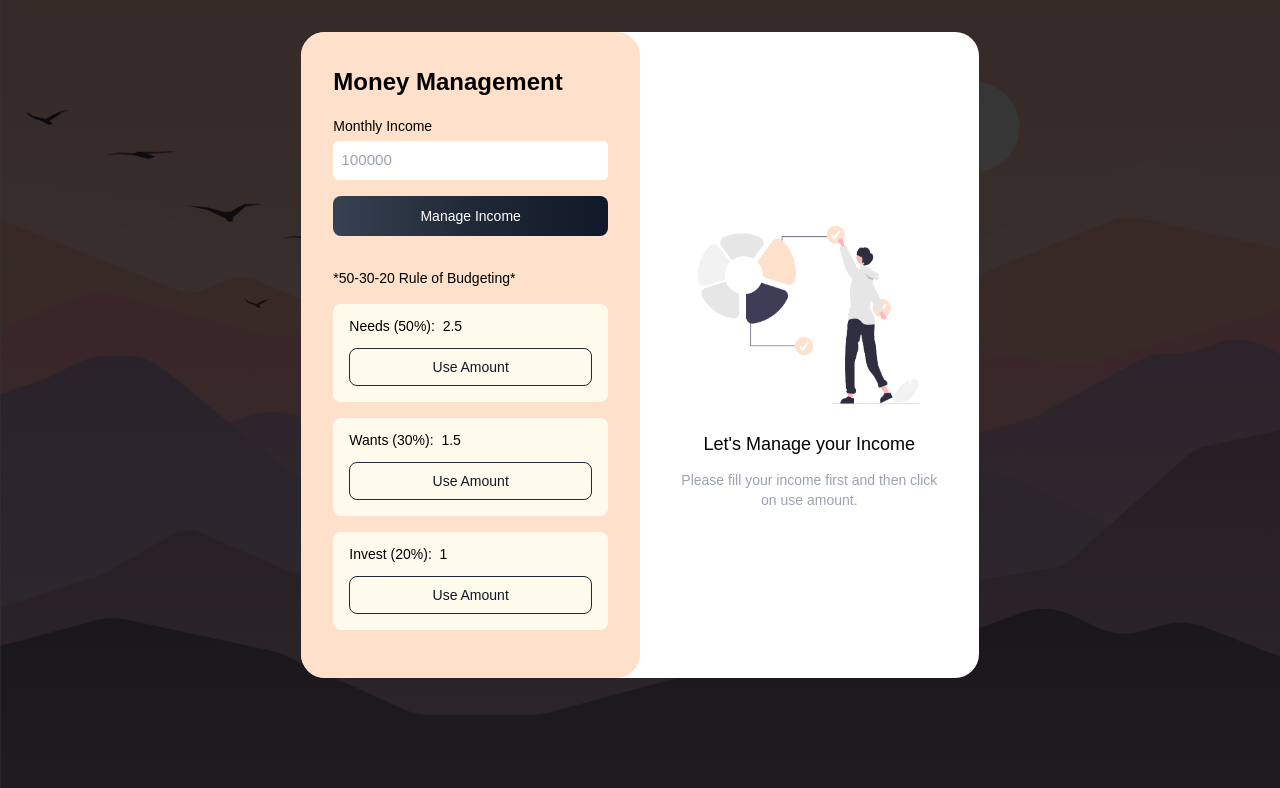
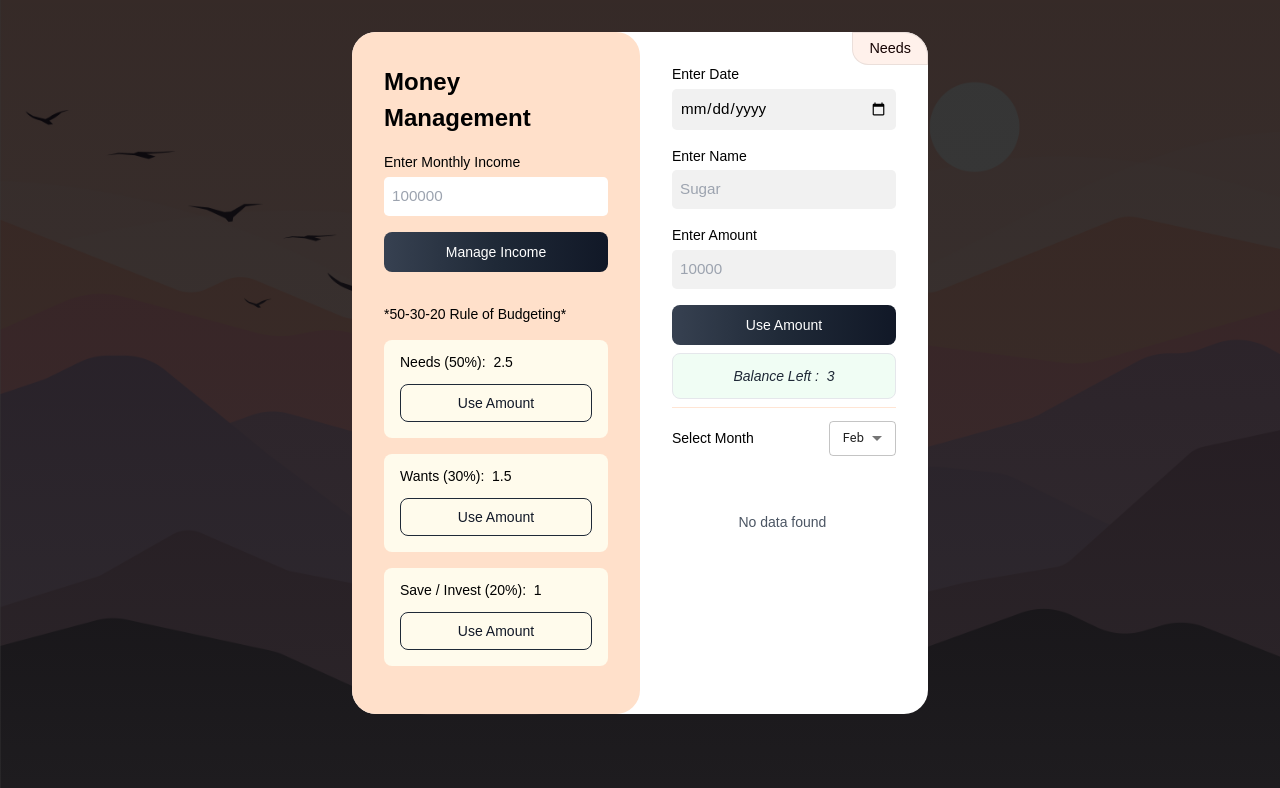
Before and after one commit to gauravsoni97/expensemanagement, a React (Create React App) app: page / in a window 1280 px wide. Both pictures are taken after typing "5" into the empty fields and a click on the button "Manage Income". Shown: the top 788 px of the page. Built offline with nearby package versions, Linux system fonts and the light colour scheme.

Commit message:
code set for empty state

```diff
--- a/src/Components/LeftSide.jsx
+++ b/src/Components/LeftSide.jsx
@@ -14,7 +14,7 @@ const LeftSide = ({
 
         <form onSubmit={incomeForm.handleSubmit}>
           <div className="inputfield">
-            <label className="text-sm font-medium">Monthly Income</label>
+            <label className="text-sm font-medium">Enter Monthly Income</label>
             <input
               name="income"
               type="number"
@@ -75,7 +75,7 @@ const LeftSide = ({
 
             <div className="needs_from_income bg-[#FFFBEC] my-4 rounded-lg p-2 pt-3 px-4 flex align-center justify-between flex-col">
               <p className="font-medium text-sm mb-3 ">
-                Invest (20%):&nbsp; {splitAmounts.invest}
+                Save / Invest (20%):&nbsp; {splitAmounts.invest}
               </p>
               <button
                 onClick={handleInvestForm}
--- a/src/Components/Main.jsx
+++ b/src/Components/Main.jsx
@@ -81,6 +81,7 @@ const Main = () => {
         invest: values.income * 0.2,
       });
       incomeForm.resetForm();
+      setFormVisible(0)
     },
   });
 
--- a/src/Components/RightSide.jsx
+++ b/src/Components/RightSide.jsx
@@ -114,7 +114,7 @@ const RightSide = ({
                         : "bg-green-50 text-gray-800"
                     }
 
-                p-3 mt-1 text-sm border rounded-lg text-gray-800 italic  text-center mb-2 `}
+                p-3 text-sm border rounded-lg text-gray-800 italic  text-center mb-2 `}
                   >
                     Balance Left : &nbsp;
                     {Math.round(splitAmounts.needs - needsTotalListSum)}
@@ -303,7 +303,7 @@ const RightSide = ({
             <div className="list_amount_parent">
               <div className=" mt-2 list_by_filter flex align-center justify-between">
                 <div className="filter_box w-full">
-                  <div>Select Month</div>
+                  <p className="text-sm">Select Month</p>
                   <div className="flex align-center">
                     <FormControl
                       style={{ minWidth: "50px", fontSize: ".8rem" }}
```
